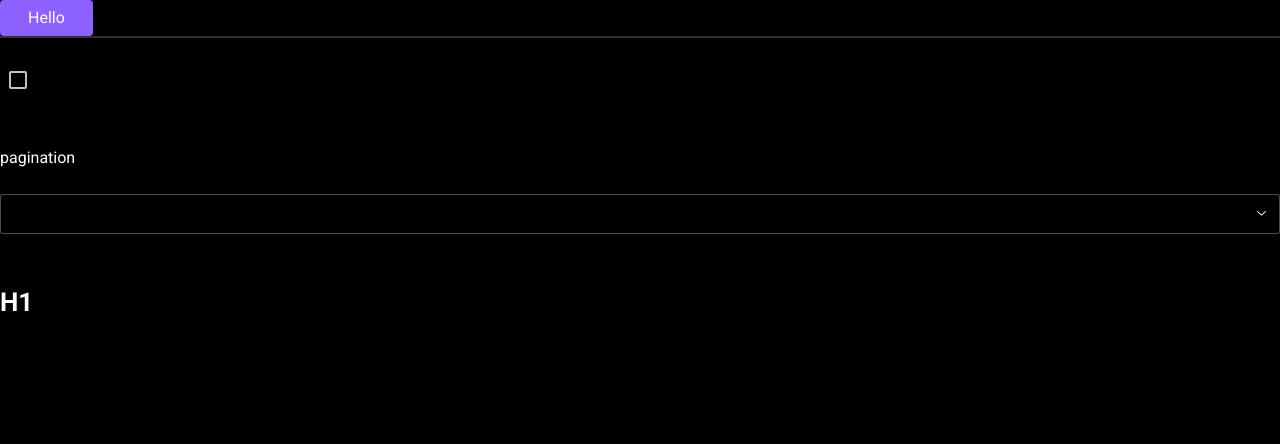
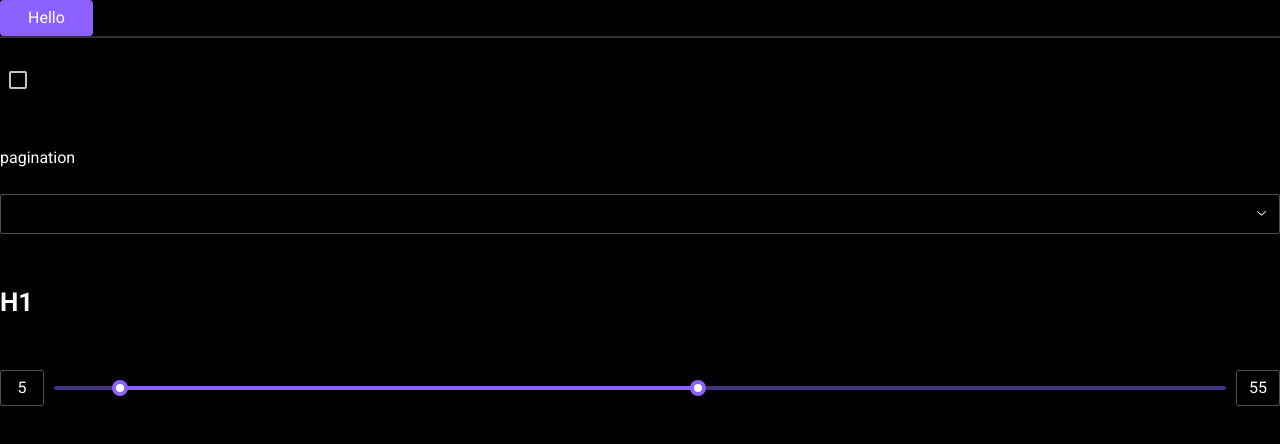
Before and after one commit to NatYarm/flashcards, a React (Vite) app: page / in a window 1280 px wide. Shown: the top 444 px of the page. Built offline with nearby package versions, Linux system fonts and the light colour scheme.

Commit message:
added slider

```diff
--- a/package.json
+++ b/package.json
@@ -22,6 +22,7 @@
     "@radix-ui/react-icons": "^1.3.0",
     "@radix-ui/react-label": "^2.0.2",
     "@radix-ui/react-select": "^2.0.0",
+    "@radix-ui/react-slider": "^1.1.2",
     "clsx": "^2.1.1",
     "react": "^18.2.0",
     "react-dom": "^18.2.0",
--- a/src/App.tsx
+++ b/src/App.tsx
@@ -1,12 +1,13 @@
 import { BrowserRouter, Link } from 'react-router-dom'
 
 import { Button } from '@/components/ui/button'
-import { Select } from '@/components/ui/select'
-import { Typography } from '@/components/ui/typography'
 import { Card } from '@/components/ui/card/card'
 import { Checkbox } from '@/components/ui/checkbox'
 import { Label } from '@/components/ui/label/label'
 import { Pagination } from '@/components/ui/pagination'
+import { Select } from '@/components/ui/select'
+import { Slider } from '@/components/ui/slider'
+import { Typography } from '@/components/ui/typography'
 
 export function App() {
   return (
@@ -27,6 +28,8 @@ export function App() {
         <Select />
         <br />
         <Typography variant={'h1'}>H1</Typography>
+        <br />
+        <Slider value={[5, 55]} />
       </BrowserRouter>
     </div>
   )
--- /dev/null
+++ b/src/components/ui/slider/index.ts
@@ -0,0 +1 @@
+export * from './slider'
--- /dev/null
+++ b/src/components/ui/slider/slider.module.scss
@@ -0,0 +1,84 @@
+.container {
+  display: flex;
+  gap: 10px;
+  align-items: center;
+  justify-content: center;
+
+  width: 100%;
+  min-width: 220px;
+}
+
+.valueDisplay {
+  display: flex;
+  flex-shrink: 0;
+  align-items: center;
+  justify-content: center;
+
+  width: 44px;
+  height: 36px;
+
+  border: 1px solid var(--color-dark-300);
+  border-radius: 2px;
+}
+
+.root {
+  touch-action: none;
+  user-select: none;
+
+  position: relative;
+
+  display: flex;
+  align-items: center;
+
+  width: 100%;
+}
+
+.track {
+  position: relative;
+
+  width: 100%;
+  height: 4px;
+
+  background-color: rgb(140 97 255 / 50%);
+  border-radius: 2px;
+}
+
+.range {
+  position: absolute;
+  height: 100%;
+  opacity: 1;
+  background-color: var(--color-accent-500);
+}
+
+.thumb {
+  touch-action: pan-x;
+  cursor: pointer;
+
+  position: relative;
+
+  display: block;
+
+  width: 16px;
+  height: 16px;
+
+  background-color: var(--color-accent-500);
+  border-radius: 9999px;
+  outline: none;
+
+  transition: transform 0.2s ease-in-out;
+
+  &::after {
+    content: '';
+
+    position: absolute;
+    top: 50%;
+    left: 50%;
+    transform: translate(-50%, -50%);
+
+    width: 8px;
+    height: 8px;
+
+    background-color: var(--color-light-100);
+    border-radius: 9999px;
+  }
+}
--- /dev/null
+++ b/src/components/ui/slider/slider.tsx
@@ -0,0 +1,43 @@
+import { ComponentPropsWithoutRef, ElementRef, forwardRef, useEffect } from 'react'
+
+import * as SliderPrimitive from '@radix-ui/react-slider'
+import { clsx } from 'clsx'
+
+import s from './slider.module.scss'
+const Slider = forwardRef<
+  ElementRef<typeof SliderPrimitive.Root>,
+  {
+    value: (null | number)[]
+  } & Omit<ComponentPropsWithoutRef<typeof SliderPrimitive.Root>, 'value'>
+>(({ className, max, onValueChange, value, ...props }, ref) => {
+  useEffect(() => {
+    if (value?.[1] === undefined || value?.[1] === null) {
+      onValueChange?.([value?.[0] ?? 0, max ?? 0])
+    }
+  }, [max, value, onValueChange])
+
+  return (
+    <div className={s.container}>
+      <span className={s.valueDisplay}>{value?.[0]}</span>
+      <SliderPrimitive.Root
+        className={clsx(s.root, className)}
+        max={max}
+        onValueChange={onValueChange}
+        ref={ref}
+        {...props}
+        value={[value?.[0] ?? 0, value?.[1] ?? max ?? 0]}
+      >
+        <SliderPrimitive.Track className={s.track}>
+          <SliderPrimitive.Range className={s.range} />
+        </SliderPrimitive.Track>
+        <SliderPrimitive.Thumb className={s.thumb} />
+        <SliderPrimitive.Thumb className={s.thumb} />
+      </SliderPrimitive.Root>
+      <span className={s.valueDisplay}>{value?.[1]}</span>
+    </div>
+  )
+})
+
+Slider.displayName = SliderPrimitive.Root.displayName
+
+export { Slider }
```
Also changed, not shown: 2 other files (tests, documents, lock files or other folders).
